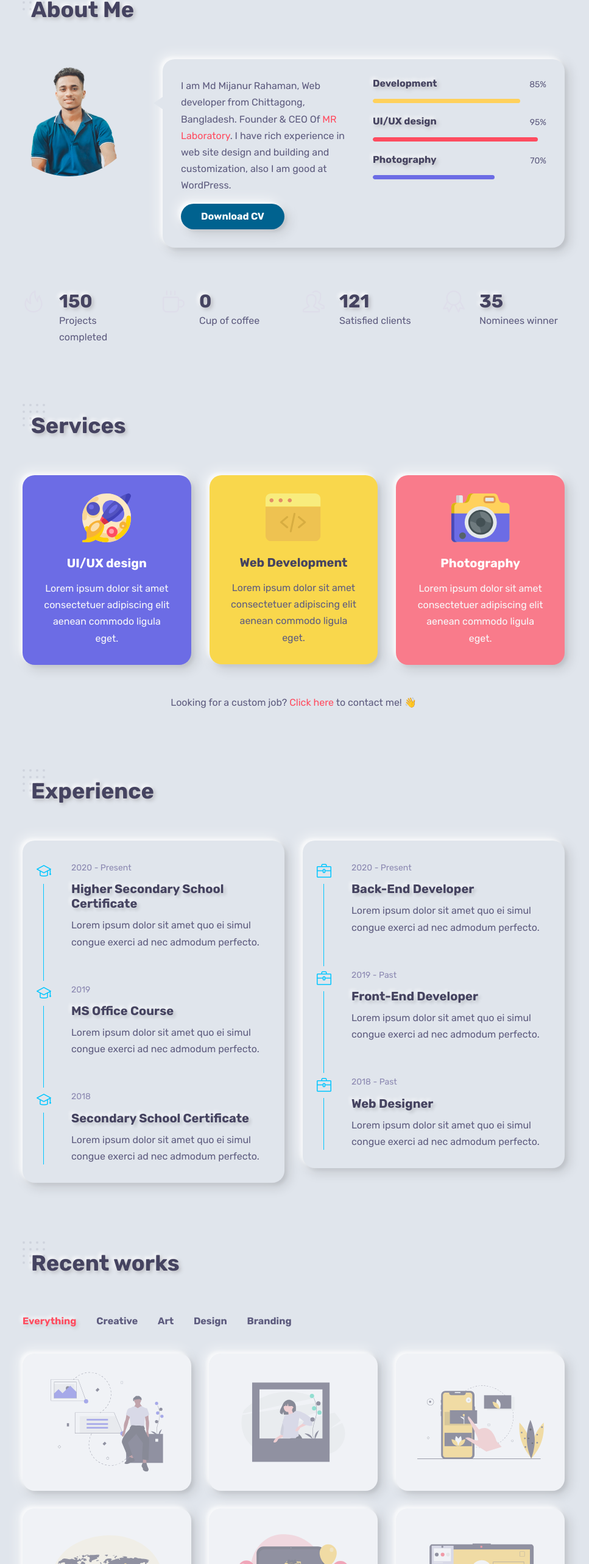
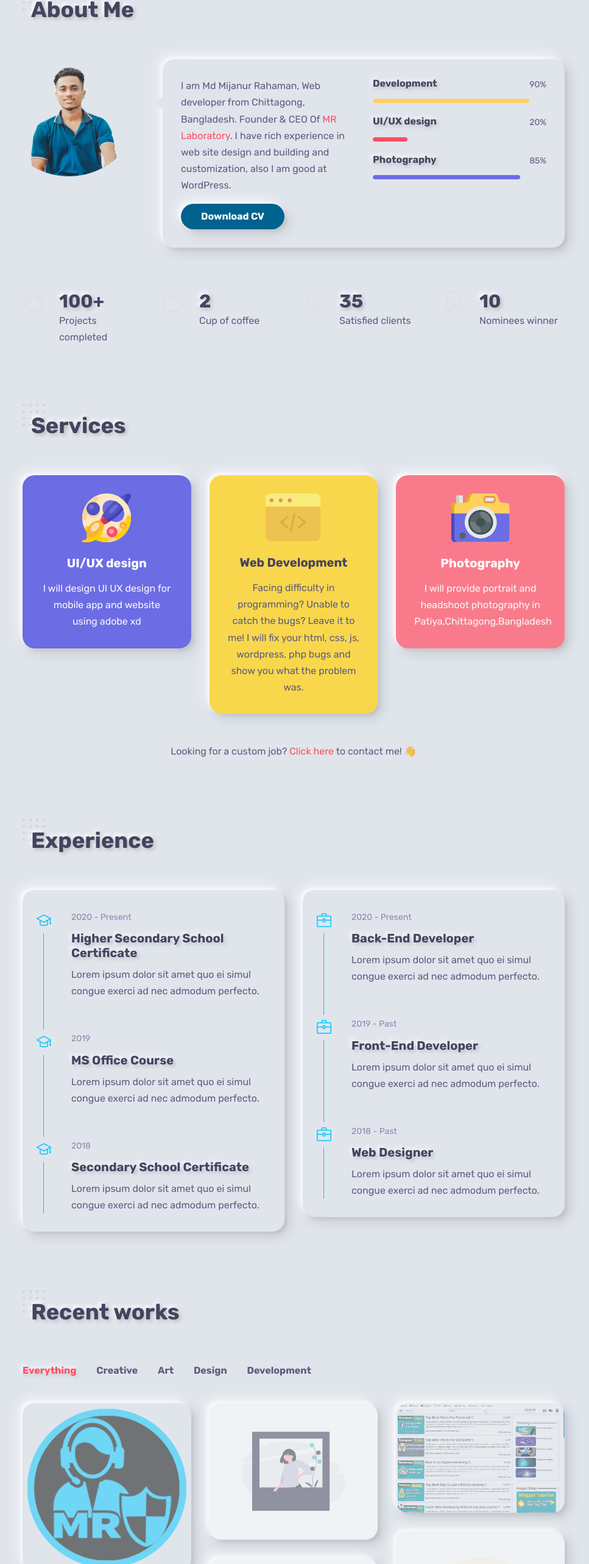
Before and after one commit to mrlaboratory/mrlaboratory.github.io, a plain HTML site: page index.html in a window 1280 px wide. Shown: the part 916-3480 px from the top of the page at 61% size, without its empty margins (303-1270 px from the left). Drawn offline with Linux system fonts and the light colour scheme; animation ran at ten frames a second; files whose address does not match are found by name.

Commit message:
update exiting file

```diff
--- a/index.html
+++ b/index.html
@@ -215,10 +215,10 @@
 								<div class="skill-item">
 									<div class="skill-info clearfix">
 										<h4 class="float-left mb-3 mt-0">Development</h4>
-										<span class="float-right">85%</span>
+										<span class="float-right">90%</span>
 									</div>
 									<div class="progress">
-										<div class="progress-bar data-background" role="progressbar" aria-valuemin="0" aria-valuemax="100" aria-valuenow="85" data-color="#FFD15C">
+										<div class="progress-bar data-background" role="progressbar" aria-valuemin="0" aria-valuemax="100" aria-valuenow="90" data-color="#FFD15C">
 										</div>
 									</div>
 									<div class="spacer" data-height="20"></div>
@@ -228,10 +228,10 @@
 								<div class="skill-item">
 									<div class="skill-info clearfix">
 										<h4 class="float-left mb-3 mt-0">UI/UX design</h4>
-										<span class="float-right">95%</span>
+										<span class="float-right">20%</span>
 									</div>
 									<div class="progress">
-										<div class="progress-bar data-background" role="progressbar" aria-valuemin="0" aria-valuemax="100" aria-valuenow="95" data-color="#FF4C60">
+										<div class="progress-bar data-background" role="progressbar" aria-valuemin="0" aria-valuemax="100" aria-valuenow="20" data-color="#FF4C60">
 										</div>
 									</div>
 									<div class="spacer" data-height="20"></div>
@@ -241,10 +241,10 @@
 								<div class="skill-item">
 									<div class="skill-info clearfix">
 										<h4 class="float-left mb-3 mt-0">Photography</h4>
-										<span class="float-right">70%</span>
+										<span class="float-right">85%</span>
 									</div>
 									<div class="progress">
-										<div class="progress-bar data-background" role="progressbar" aria-valuemin="0" aria-valuemax="100" aria-valuenow="70" data-color="#6C6CE5">
+										<div class="progress-bar data-background" role="progressbar" aria-valuemin="0" aria-valuemax="100" aria-valuenow="85" data-color="#6C6CE5">
 										</div>
 									</div>
 								</div>
@@ -265,7 +265,7 @@
 					<div class="fact-item">
 						<span class="icon icon-fire"></span>
 						<div class="details">
-							<h3 class="mb-0 mt-0 number"><em class="count">150</em></h3>
+							<h3 class="mb-0 mt-0 number"><em class="count">100</em>+</h3>
 							<p class="mb-0">Projects completed</p>
 						</div>
 					</div>
@@ -277,7 +277,7 @@
 					<div class="fact-item">
 						<span class="icon icon-cup"></span>
 						<div class="details">
-							<h3 class="mb-0 mt-0 number"><em class="count">0</em></h3>
+							<h3 class="mb-0 mt-0 number"><em class="count">2</em></h3>
 							<p class="mb-0">Cup of coffee</p>
 						</div>
 					</div>
@@ -289,7 +289,7 @@
 					<div class="fact-item">
 						<span class="icon icon-people"></span>
 						<div class="details">
-							<h3 class="mb-0 mt-0 number"><em class="count">121</em></h3>
+							<h3 class="mb-0 mt-0 number"><em class="count">35</em></h3>
 							<p class="mb-0">Satisfied clients</p>
 						</div>
 					</div>
@@ -301,7 +301,7 @@
 					<div class="fact-item">
 						<span class="icon icon-badge"></span>
 						<div class="details">
-							<h3 class="mb-0 mt-0 number"><em class="count">35</em></h3>
+							<h3 class="mb-0 mt-0 number"><em class="count">10</em></h3>
 							<p class="mb-0">Nominees winner</p>
 						</div>
 					</div>
@@ -330,7 +330,7 @@
 					<div class="service-box rounded data-background padding-30 text-center text-light shadow-blue" data-color="#6C6CE5">
 						<img src="images/service-1.svg" alt="UI/UX design" />
 						<h3 class="mb-3 mt-0">UI/UX design</h3>
-						<p class="mb-0">Lorem ipsum dolor sit amet consectetuer adipiscing elit aenean commodo ligula eget.</p>
+						<p class="mb-0">I will design UI UX design for mobile app and website using adobe xd</p>
 					</div>
 					<div class="spacer d-md-none d-lg-none" data-height="30"></div>
 				</div>
@@ -340,7 +340,7 @@
 					<div class="service-box rounded data-background padding-30 text-center shadow-yellow" data-color="#F9D74C">
 						<img src="images/service-2.svg" alt="UI/UX design" />
 						<h3 class="mb-3 mt-0">Web Development</h3>
-						<p class="mb-0">Lorem ipsum dolor sit amet consectetuer adipiscing elit aenean commodo ligula eget.</p>
+						<p class="mb-0">Facing difficulty in programming? Unable to catch the bugs? Leave it to me! I will fix your html, css, js, wordpress, php bugs and show you what the problem was.</p>
 					</div>
 					<div class="spacer d-md-none d-lg-none" data-height="30"></div>
 				</div>
@@ -350,7 +350,7 @@
 					<div class="service-box rounded data-background padding-30 text-center text-light shadow-pink" data-color="#F97B8B">
 						<img src="images/service-3.svg" alt="UI/UX design" />
 						<h3 class="mb-3 mt-0">Photography</h3>
-						<p class="mb-0">Lorem ipsum dolor sit amet consectetuer adipiscing elit aenean commodo ligula eget.</p>
+						<p class="mb-0">I will provide portrait and headshoot photography in Patiya,Chittagong,Bangladesh</p>
 					</div>
 				</div>
 
@@ -479,7 +479,7 @@
 				<li class="list-inline-item" data-filter=".creative">Creative</li>
 				<li class="list-inline-item" data-filter=".art">Art</li>
 				<li class="list-inline-item" data-filter=".design">Design</li>
-				<li class="list-inline-item" data-filter=".branding">Branding</li>
+				<li class="list-inline-item" data-filter=".development">Development</li>
 			</ul>
 
 			<!-- portfolio filter (mobile) -->
@@ -489,7 +489,7 @@
 					<option value=".creative">Creative</option>
 					<option value=".art">Art</option>
 					<option value=".design">Design</option>
-					<option value=".branding">Branding</option>
+					<option value=".development">Development</option>
 				</select>
 			</div>
 
@@ -497,16 +497,16 @@
 			<div class="row portfolio-wrapper">
 
 				<!-- portfolio item -->
-				<div class="col-md-4 col-sm-6 grid-item art">
-					<a href="images/works/1.svg" class="work-image">
+				<div class="col-md-4 col-sm-6 grid-item design">
+					<a href="images/png 512 512.png" class="work-image">
 						<div class="portfolio-item rounded shadow-dark">
 							<div class="details">
-								<span class="term">Art</span>
-								<h4 class="title">Project Managment Illustration</h4>
+								<span class="term">Design</span>
+								<h4 class="title">MR Laboratory logo design</h4>
 								<span class="more-button"><i class="icon-magnifier-add"></i></span>
 							</div>
 							<div class="thumb">
-								<img src="images/works/1.svg" alt="Portfolio-title" />
+								<img src="images/png 512 512.png" alt="Portfolio-title" />
 								<div class="mask"></div>
 							</div>
 						</div>
@@ -538,16 +538,16 @@
 				</div>
 
 				<!-- portfolio item -->
-				<div class="col-md-4 col-sm-6 grid-item branding">
+				<div class="col-md-4 col-sm-6 grid-item development design">
 					<a href="https://mrlaboratory.github.io/the-best-blogger-template/" class="work-video">
 						<div class="portfolio-item rounded shadow-dark">
 							<div class="details">
-								<span class="term">Branding</span>
-								<h4 class="title">Delivery App Wireframe</h4>
+								<span class="term">Design and Development</span>
+								<h4 class="title">Best blogger template design</h4>
 								<span class="more-button"><i class="icon-camrecorder"></i></span>
 							</div>
 							<div class="thumb">
-								<img src="images/works/3.svg" alt="Portfolio-title" />
+								<img src="images/bloggerdesignss.png" alt="Portfolio-title" />
 
 								<div class="mask"></div>
 							</div>
```
Also changed, not shown: images/bloggerdesignss.png (added), images/mr2.jpg (added), images/png 512 512.png (added).
